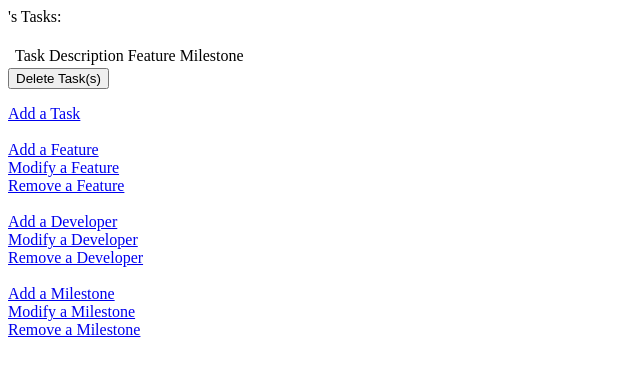
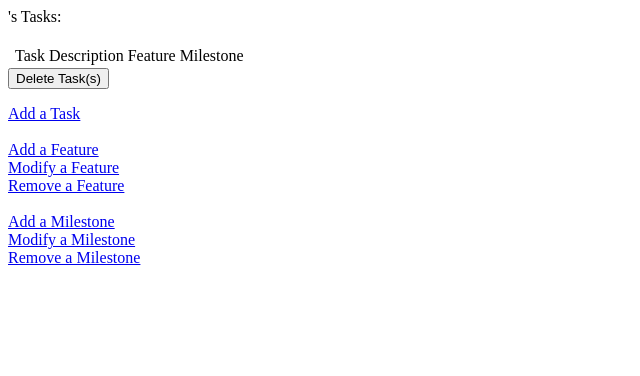
Before and after one commit to J-N/The-Software-Project-Manager, a PHP site: page /dev.php?i=1 in a window 1280 px wide. Shown: the top 376 px of the page, without its empty margins (0-640 px from the left). Run offline with PHP 8.4, Linux system fonts and the light colour scheme; data that the repository does not hold is empty.

Commit message:
Signed-off-by: John-Nicholas Furst <J-N@John-Nicholas.net>

```diff
--- a/SRC/dev.php
+++ b/SRC/dev.php
@@ -48,10 +48,6 @@ echo"<br /><br /><a href='add_feature.php'>Add a Feature</a>";
 echo"<br /><a href='mod_feature.php'>Modify a Feature</a>";
 echo"<br /><a href='del_feature.php'>Remove a Feature</a>";
 
-echo"<br /><br /><a href='add_developer.php'>Add a Developer</a>";
-echo"<br /><a href='mod_dev.php'>Modify a Developer</a>";
-echo"<br /><a href='del_dev.php'>Remove a Developer</a>";
-
 echo"<br /><br /><a href='add_milestone.php'>Add a Milestone</a>";
 echo"<br /><a href='mod_milestone.php'>Modify a Milestone</a>";
 echo"<br /><a href='del_milestone.php'>Remove a Milestone</a>";
--- a/SRC/index.php
+++ b/SRC/index.php
@@ -16,6 +16,7 @@ foreach( $dev = myq("SELECT * FROM developers order by name") as $k=>$v)
 	{
 		echo"<a href='dev.php?i=$id'>$name</a><br />";
 		//print seperator and then $email
+		echo"$email<br />";
 	}
 }
 
```
